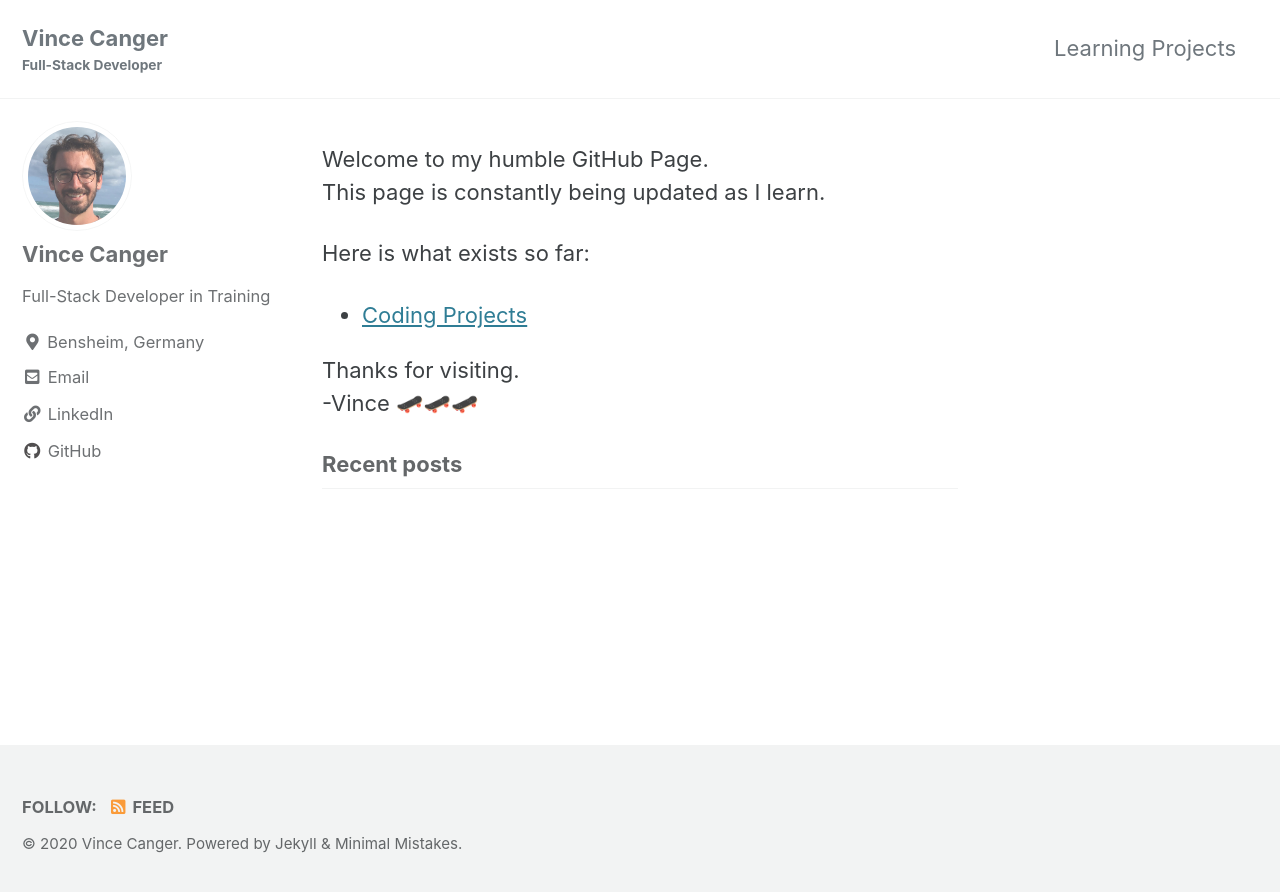
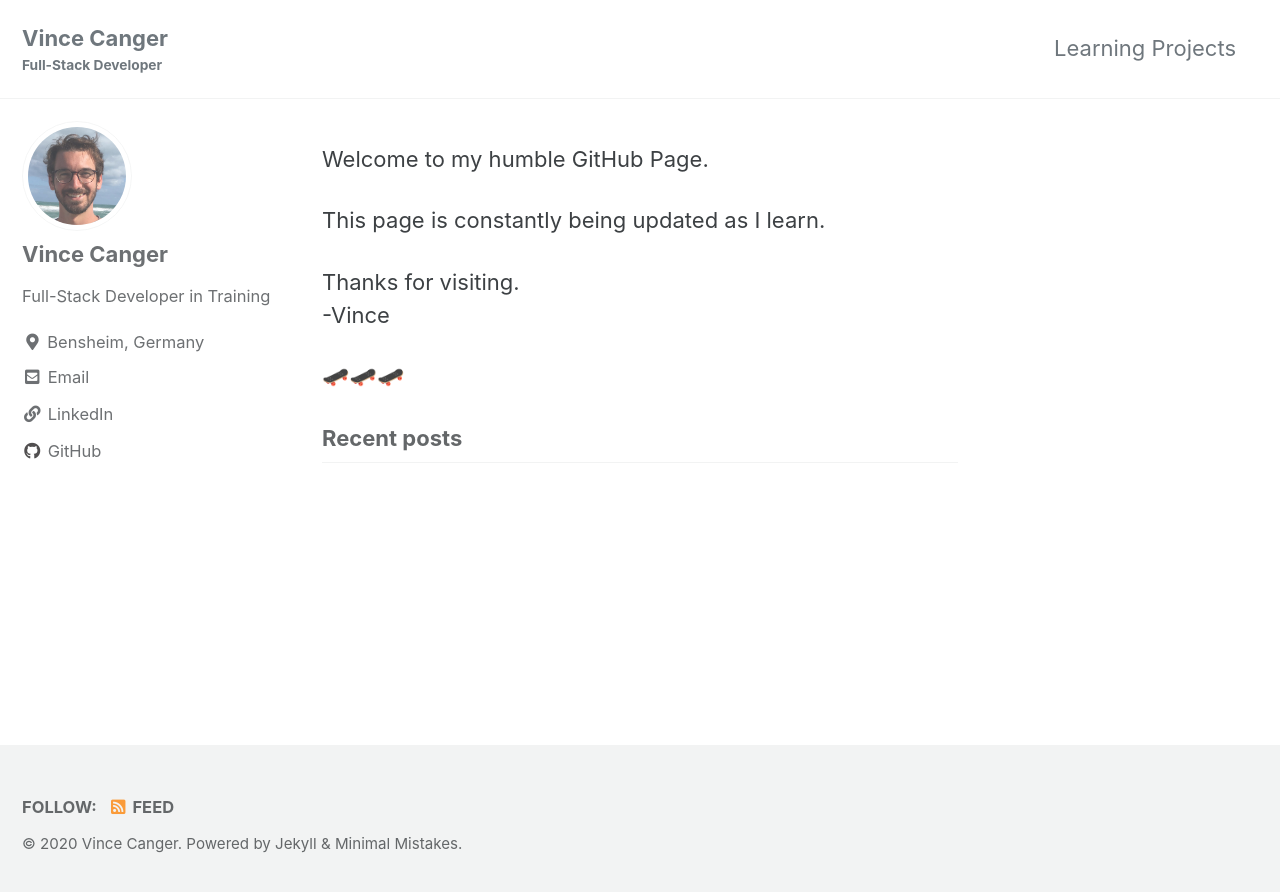
Before and after one commit to vincanger/vincanger.github.io, a Jekyll site: the page built from index.md, in a window 1280 px wide. Shown: the top 892 px of the page. Built offline with Jekyll 4.4.1, drawn with Linux system fonts in a browser that asks for light colours; cached includes are drawn as plain includes.

Commit message:
Update index.md

```diff
--- a/index.md
+++ b/index.md
@@ -3,13 +3,10 @@ layout: home
 author_profile: true
 ---
 Welcome to my humble GitHub Page.
+
 This page is constantly being updated as I learn.
-
-Here is what exists so far:
-
-- [Coding Projects](/coding_projects/)
-
 
 Thanks for visiting.
 -Vince
+
 🛹🛹🛹
```
